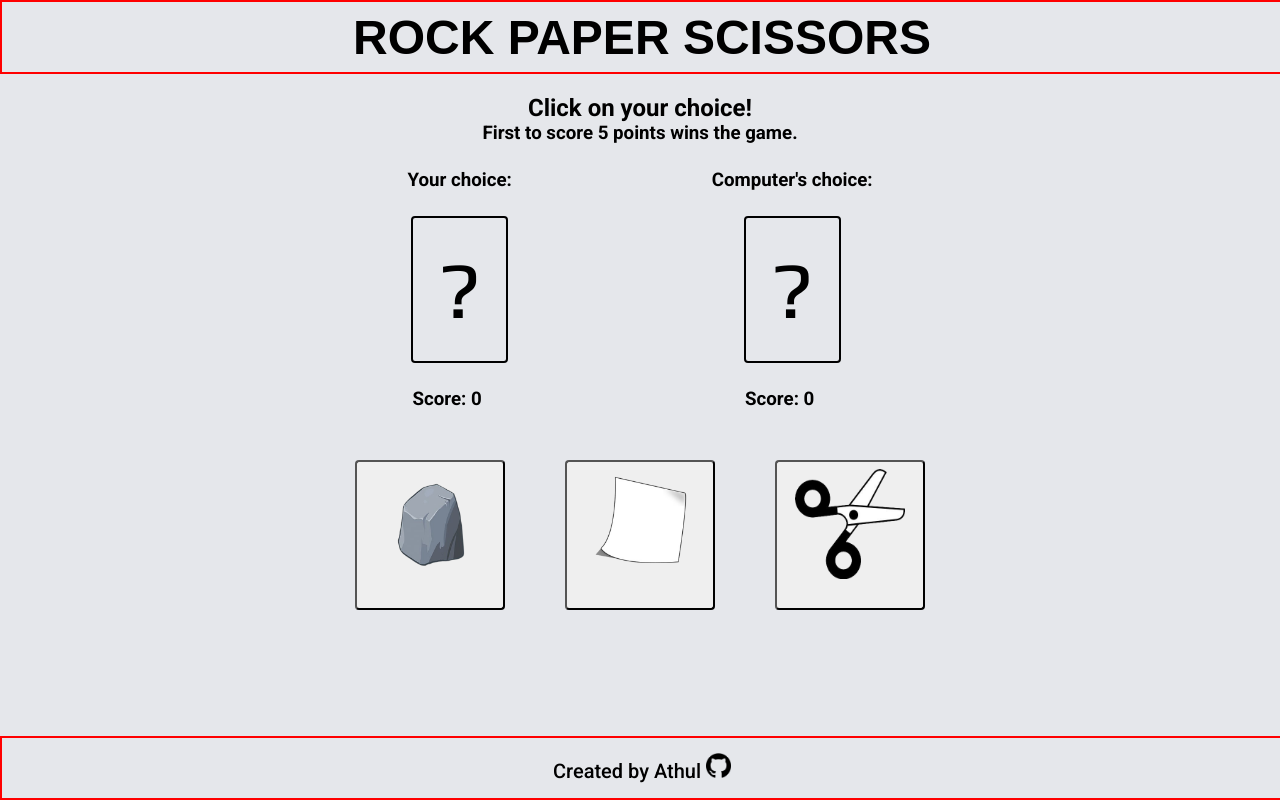
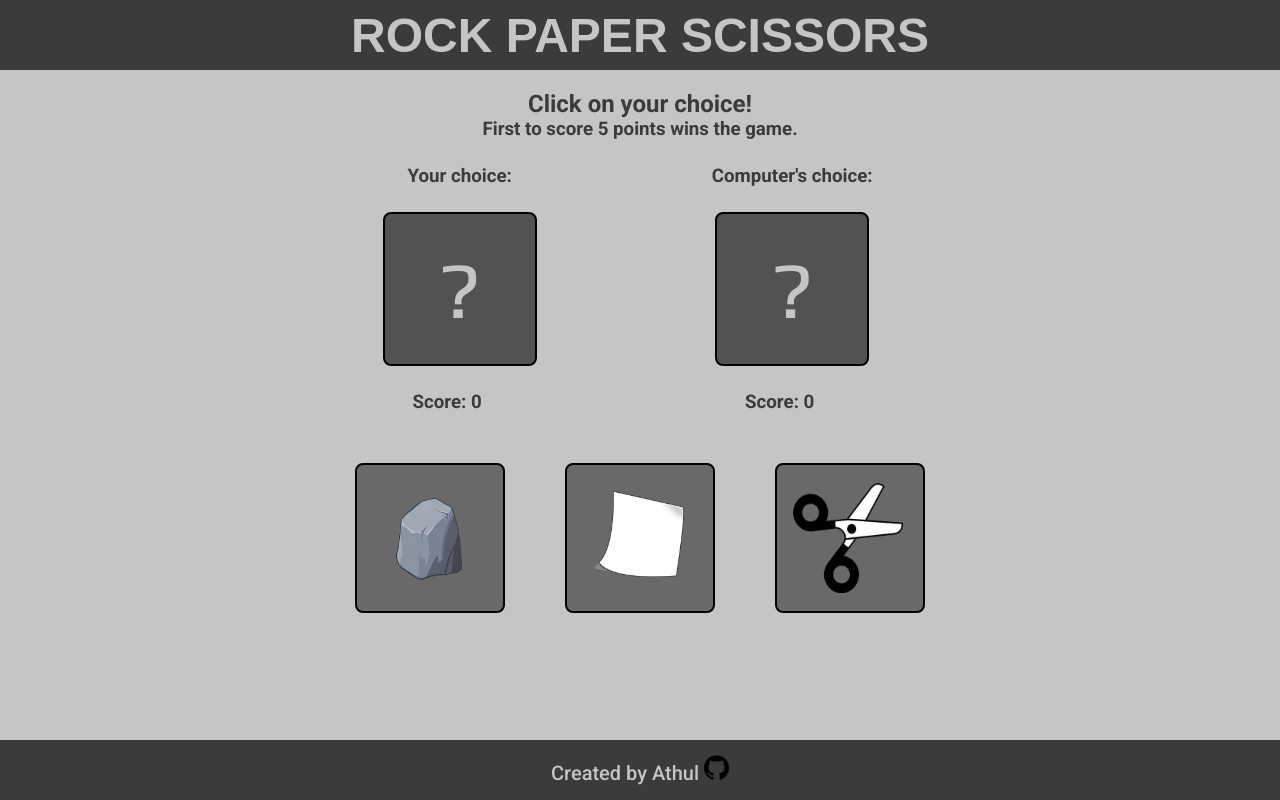
Before and after one commit to athul-tmp/rock-paper-scissors, a plain HTML site: page index.html in a window 1280 px wide. Drawn offline with Linux system fonts and the light colour scheme; a web font is replaced by a local one.

Commit message:
Completed adding css to all elements

```diff
--- a/styles.css
+++ b/styles.css
@@ -1,26 +1,17 @@
-/* Red
-#D01110
-
-Black
-#0A0A00
-
-Celadon
-#A8BBB0
-
-Ivory
-#EBE8E0 */
 * {
     margin: 0%;
 }
 
 body {
-    background-color: #e5e7eb;
+    background-color: #C5C5C5;
     font-family: "Roboto", sans-serif;
+    color: #3B3B3B;
 }
 
 header {
     font-family: "Madimi One", sans-serif;
-    border: 2px solid red;
+    color: #C5C5C5;
+    background-color: #3B3B3B;
     height: 70px;
     width: 100%;
     font-size: 48px;
@@ -33,8 +24,14 @@ header {
     width: 150px;
     height: 150px;
     font-size: 100px;
-    border-radius: 4px;
+    border-radius: 8px;
     text-decoration: none;
+    background-color: #696969;
+    border: 2px solid black;
+    transition-duration: 0.4s;
+}
+.hover:hover {
+    background-color: #979797;
 }
 .text {
     margin-top: 20px;
@@ -71,11 +68,18 @@ header {
     padding: 25px 25px 25px 0px;
 }
 .choice {
-    padding: 25px;
+    display: flex;
+    justify-content: center;
+    align-items: center;
+    padding: 20px;
+    height: 110px;
+    width: 110px;
     font-family: "Play", sans-serif;
     font-size: 80px;
     border: 2px solid black;
-    border-radius: 4px;
+    border-radius: 8px;
+    background-color: #525252;
+    color: #C5C5C5;
 }
 .choices {
     display: flex;
@@ -83,9 +87,14 @@ header {
     align-items: center;
     gap: 60px;
 }
-
+.choices img {
+    display: flex;
+    justify-content: center;
+    align-items: center;
+    padding-left: 10px;
+}
 .play-again {
-    margin-top: 50px;
+    margin-top: 30px;
     display: flex;
     justify-content: center;
     align-items: center;
@@ -94,10 +103,20 @@ header {
     visibility: hidden;
 }
 .play-again button {
-    padding: 5px 10px 5px 10px;
-    border-radius: 5px;
+    padding: 8px 16px 8px 16px;
+    border-radius: 8px;
     text-decoration: none;
+    font-family: "Roboto", sans-serif;
+    font-weight: 500;
     font-size: 20px;
+    background-color: #525252;
+    color: #C5C5C5;
+    border: 2px solid black;
+
+}
+.play-again button:hover {
+    background-color: #979797;
+    color: #525252;
 }
 .play-again a {
     text-decoration: none;
@@ -105,7 +124,8 @@ header {
     color: inherit;
 }
 footer {
-    border: 2px solid red;
+    background-color: #3B3B3B;
+    color: #C5C5C5;
     display: flex;
     position: fixed;
     left: 0;
```
